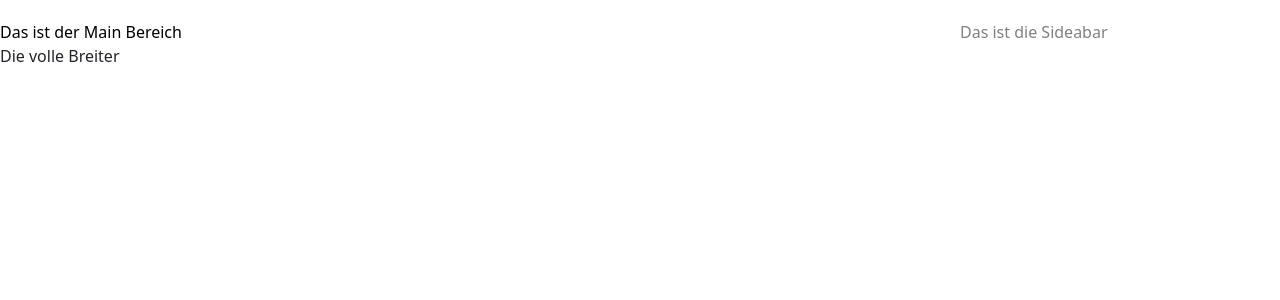
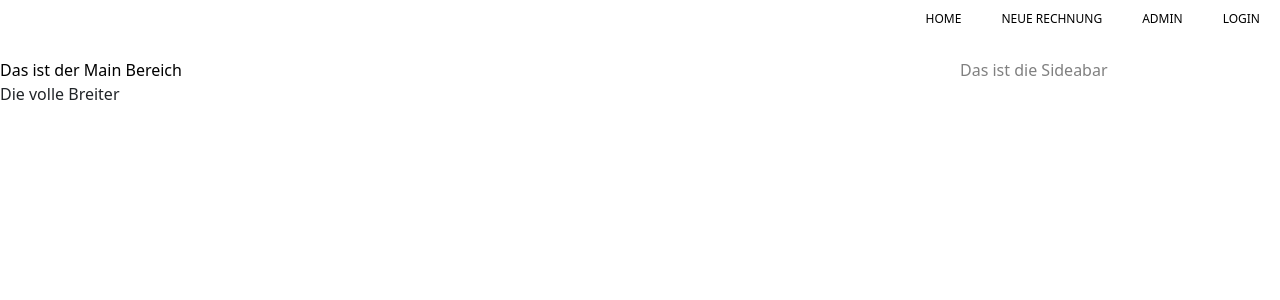
Before and after one commit to markuse-git/flask-invoice, a Python web app: template templates/index.html in a window 1280 px wide. Shown: the top 300 px of the page. Run offline with Jinja, Linux system fonts and the light colour scheme; the template is opened without the code that fills it, so the values that code supplies are empty.

Commit message:
menu eingebaut

```diff
--- a/static/css/style.css
+++ b/static/css/style.css
@@ -12,6 +12,43 @@ html {
 body {
   box-sizing: border-box;
   font-size: 1.6rem; }
+
+.navigation__list {
+  list-style: none;
+  display: flex;
+  justify-content: end; }
+
+.navigation__item {
+  position: relative; }
+  .navigation__item::before {
+    content: "";
+    position: absolute;
+    top: 0;
+    left: 0;
+    height: 100%;
+    width: 3px;
+    background-color: darkolivegreen;
+    transform: scaleY(0);
+    transition: transform 0.2s, width 0.4s cubic-bezier(1, 0, 0, 1) 0.2s; }
+  .navigation__item:hover::before {
+    transform: scaleY(1);
+    width: 100%; }
+
+.navigation__link:link, .navigation__link:visited {
+  display: inline-block;
+  font-size: 1.2rem;
+  font-weight: 300;
+  padding: 1rem 2rem;
+  color: black;
+  text-decoration: none;
+  text-transform: uppercase;
+  transition: all .4s;
+  position: relative;
+  z-index: 10; }
+
+.navigation__link:hover, .navigation__link:active {
+  color: bisque;
+  transform: translateX(10px); }
 
 .main-float-container {
   width: 100%;
--- /dev/null
+++ b/static/sass/_menu.scss
@@ -0,0 +1,54 @@
+.navigation{
+    // &__nav{
+
+    // }
+
+    &__list{
+        list-style: none;
+        display: flex;
+        justify-content: end;
+    }
+
+    &__item{
+        position: relative;
+
+        &::before{
+            content: "";
+            position: absolute;
+            top: 0;
+            left: 0;
+            height: 100%;
+            width: 3px;
+            background-color:darkolivegreen;
+            transform: scaleY(0);
+            transition: transform .2s, width .4s cubic-bezier(1,0,0,1) .2s;
+        }
+
+        &:hover::before{
+            transform: scaleY(1);
+            width: 100%;
+        }
+    }
+
+    &__link{
+        &:link,
+        &:visited{
+            display: inline-block;
+            font-size: 1.2rem;
+            font-weight: 300;
+            padding: 1rem 2rem;
+            color: black;
+            text-decoration: none;
+            text-transform: uppercase;
+            transition: all .4s;
+            position: relative;
+            z-index: 10;
+        }
+
+        &:hover,
+        &:active{
+            color:bisque;
+            transform: translateX(10px);
+        }
+    }
+}
--- a/static/sass/main.scss
+++ b/static/sass/main.scss
@@ -1,5 +1,6 @@
 // @import "invoice-grid";
 @import "base";
+@import "menu";
 @import "invoice-float";
 @import "new-invoice";
 @import "admin";
--- a/templates/index.html
+++ b/templates/index.html
@@ -1,6 +1,7 @@
 {% extends "base.html" %}
 
 {% block content %}
+{% include "menu.html" %}
 
     <div class="main-float-container">
 
--- /dev/null
+++ b/templates/menu.html
@@ -0,0 +1,10 @@
+<div class="navigation">
+    <div class="navigation__nev">
+        <ul class="navigation__list">
+            <li class="navigation__item"><a href="{{ url_for('views.index') }}" class="navigation__link">Home</a></li>
+            <li class="navigation__item"><a href="{{ url_for('views.neue_rechnung_erzeugen') }}" class="navigation__link">Neue Rechnung</a></li>
+            <li class="navigation__item"><a href="{{ url_for('admin.index') }}" class="navigation__link">Admin</a></li>
+            <li class="navigation__item"><a href="{{ url_for('security.login') }}" class="navigation__link">Login</a></li>
+        </ul>
+    </div>
+</div>
--- a/templates/neue-rechnung.html
+++ b/templates/neue-rechnung.html
@@ -3,6 +3,7 @@
 {% block content %}
 
 <div class="container">
+{% include "menu.html" %}
 
     <table class="table">
         <th class="table__head-position">Position</th>
--- a/templates/security/forgot_password.html
+++ b/templates/security/forgot_password.html
@@ -5,6 +5,7 @@
 {% include "security/_messages.html" %}
 
 <div class="login-container">
+  {% include "menu.html" %}
   <div class="login">
     <h1 class="login__title">{{ _('Send password reset instructions') }}</h1>
     <form action="{{ url_for_security('forgot_password') }}" method="POST" name="forgot_password_form" class="login__form">
--- a/templates/security/login_user.html
+++ b/templates/security/login_user.html
@@ -5,6 +5,7 @@
 {% include "security/_messages.html" %}
 
 <div class="login-container">
+    {% include "menu.html" %}
     <div class="login">
         <h1 class="login__title">{{ _('Login') }}</h1>
         <form action="{{ url_for_security('login') }}" method="POST" name="login_user_form" class="login__form">
--- a/templates/security/register_user.html
+++ b/templates/security/register_user.html
@@ -5,6 +5,7 @@
 {% include "security/_messages.html" %}
 
 <div class="login-container">
+    {% include "menu.html" %}
     <div class="login">
         <h1 class="login__title">{{ _('Register') }}</h1>
         <form action="{{ url_for_security('register') }}" method="POST" name="register_user_form" class="login__form">
--- a/views.py
+++ b/views.py
@@ -17,7 +17,6 @@ rechnungsnr = 1181
 
 @blp.route('/')
 def index():
-    # return 'das steht schon mal'
     return render_template('index.html')
 
 @blp.route('/neue-rechnung-erzeugen', methods=['GET','POST'])
```
